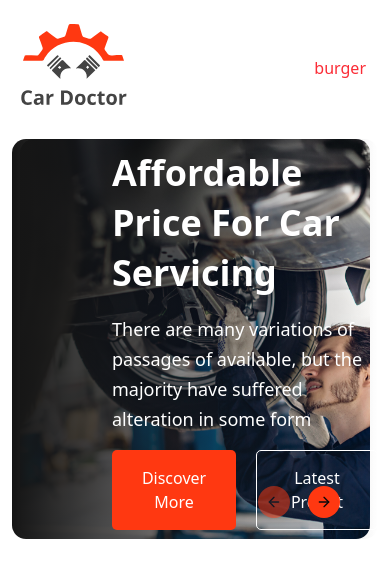
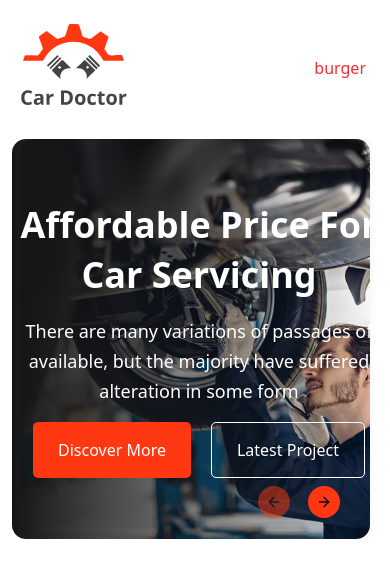
Before and after one commit to Asad9340/Car-Doctor-NextJS, a Next.js app: page / in a window 390 px wide. Shown: the top 578 px of the page. Built offline with nearby package versions, Linux system fonts and the light colour scheme.

Commit message:
responsive for mobile

```diff
--- a/src/app/components/Home/Hero.jsx
+++ b/src/app/components/Home/Hero.jsx
@@ -33,15 +33,15 @@ const Hero = () => {
                       className="h-full w-full object-cover rounded-xl object-center"
                     />
                     <div className="absolute top-0 left-0 h-full w-full bg-gradient-to-r from-[#151515] to-[rgba(21,21,21,0)] rounded-xl" />
-                    <div className="absolute top-1/2 -translate-y-1/2 left-[100px] max-w-[460px] flex flex-col gap-4">
-                      <h2 className="text-4xl md:text-6xl text-[#FFF] font-bold leading-[50px] md:leading-[65px]">
+                    <div className="absolute top-1/2 -translate-y-1/2  md:left-[100px] max-w-[460px] flex flex-col gap-4">
+                      <h2 className="text-4xl md:text-6xl text-[#FFF] font-bold leading-[50px] md:leading-[65px] text-center md:text-left">
                         Affordable Price For Car Servicing
                       </h2>
-                      <p className="text-[18px] text-[#FFF] leading-[30px]">
+                      <p className="text-[18px] text-[#FFF] leading-[30px]  text-center md:text-left">
                         There are many variations of passages of available, but
                         the majority have suffered alteration in some form
                       </p>
-                      <div className="flex gap-5">
+                      <div className="flex gap-5 justify-center md:justify-start">
                         <button
                           type="button"
                           className="rounded-[5px] bg-[#FF3811] px-[25px] py-[15px] text-white"
```
